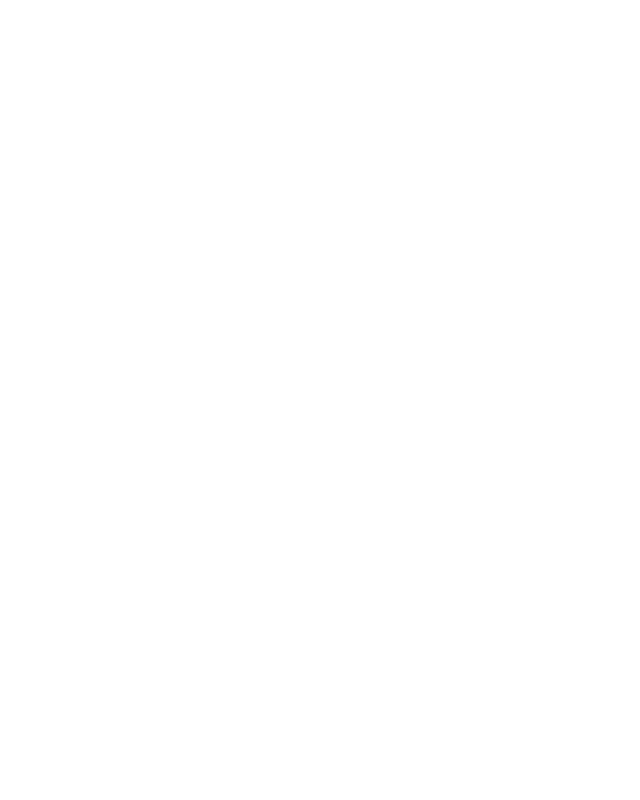
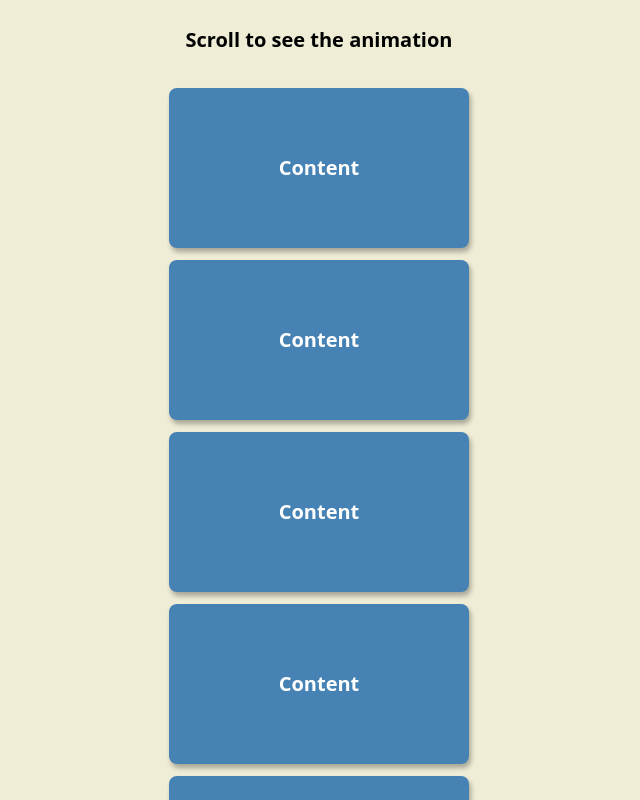
Before and after one commit to AnnieChi1020/Fifty-Projects, a React (Create React App) app: page /day06 in a window 1280 px wide. Before the commit this address had no page. Shown: the top 800 px of the page, without its empty margins (321-961 px from the left). Built offline with nearby package versions, Linux system fonts and the light colour scheme.

Commit message:
feat: add Day 06 project

```diff
--- a/src/App.tsx
+++ b/src/App.tsx
@@ -9,6 +9,7 @@
 import Day03 from "./pages/Day03";
 import Day04 from "./pages/Day04";
 import Day05 from "./pages/Day05";
+import Day06 from "./pages/Day06";
 
 const App = () => (
   <Container>
@@ -21,6 +22,7 @@
         <Route path="/day03" element={<Day03 />} />
         <Route path="/day04" element={<Day04 />} />
         <Route path="/day05" element={<Day05 />} />
+        <Route path="/day06" element={<Day06 />} />
       </Routes>
     </BrowserRouter>
   </Container>
--- /dev/null
+++ b/src/pages/Day06/ContentBox.tsx
@@ -0,0 +1,63 @@
+import React, { useEffect, useRef, useState } from "react";
+import styled from "styled-components";
+
+const ContentBox: React.FC<{ index: number }> = (props) => {
+  const { index } = props;
+
+  const boxRef = useRef<HTMLDivElement>(null);
+
+  const [isShow, setIsShow] = useState<boolean>(false);
+
+  useEffect(() => {
+    const checkBoxes = () => {
+      const triggerBottom = (window.innerHeight / 5) * 4;
+
+      if (boxRef.current !== null) {
+        const boxTop = boxRef.current?.getBoundingClientRect().top;
+        if (boxTop < triggerBottom) {
+          setIsShow(true);
+        } else {
+          setIsShow(false);
+        }
+      }
+    };
+
+    checkBoxes();
+
+    window.addEventListener("scroll", checkBoxes);
+
+    return () => {
+      window.removeEventListener("scroll", checkBoxes);
+    };
+  }, []);
+
+  return (
+    <Box
+      isShow={isShow}
+      initLocation={index % 2 === 0 ? "translateX(-300%)" : "translateX(300%)"}
+      ref={boxRef}
+    >
+      Content
+    </Box>
+  );
+};
+
+export default ContentBox;
+
+const Box = styled.div<{ isShow: boolean; initLocation: string }>`
+  width: 300px;
+  height: 160px;
+  padding: 20px;
+  display: flex;
+  align-items: center;
+  justify-content: center;
+  border-radius: 8px;
+  background-color: steelblue;
+  box-shadow: 2px 4px 5px rgba(0, 0, 0, 0.3);
+  font-size: 20px;
+  font-weight: bold;
+  color: white;
+  transform: ${(props) =>
+    props.isShow ? "translateX(0)" : props.initLocation};
+  transition: transform 400ms ease;
+`;
--- /dev/null
+++ b/src/pages/Day06/index.tsx
@@ -0,0 +1,43 @@
+import React from "react";
+import styled from "styled-components";
+import ContentBox from "./ContentBox";
+
+const contentBoxes = [1, 2, 3, 4, 5, 6, 7, 8, 9, 10];
+
+const Day06: React.FC = () => (
+  <Container>
+    <Title>Scroll to see the animation</Title>
+    <ContentBoxContainer>
+      {contentBoxes.map((i) => (
+        <ContentBox key={i} index={i} />
+      ))}
+    </ContentBoxContainer>
+  </Container>
+);
+
+export default Day06;
+
+const Container = styled.div`
+  width: 100vw;
+  min-height: 100vh;
+  padding: 20px 0;
+  display: flex;
+  flex-direction: column;
+  align-items: center;
+  justify-content: flex-start;
+  overflow: hidden;
+  background-color: #efedd6;
+`;
+
+const Title = styled.h1`
+  margin: 10px;
+  font-size: 20px;
+  font-weight: bold;
+`;
+
+const ContentBoxContainer = styled.div`
+  display: flex;
+  flex-direction: column;
+  gap: 12px;
+  margin-top: 28px;
+`;
```
